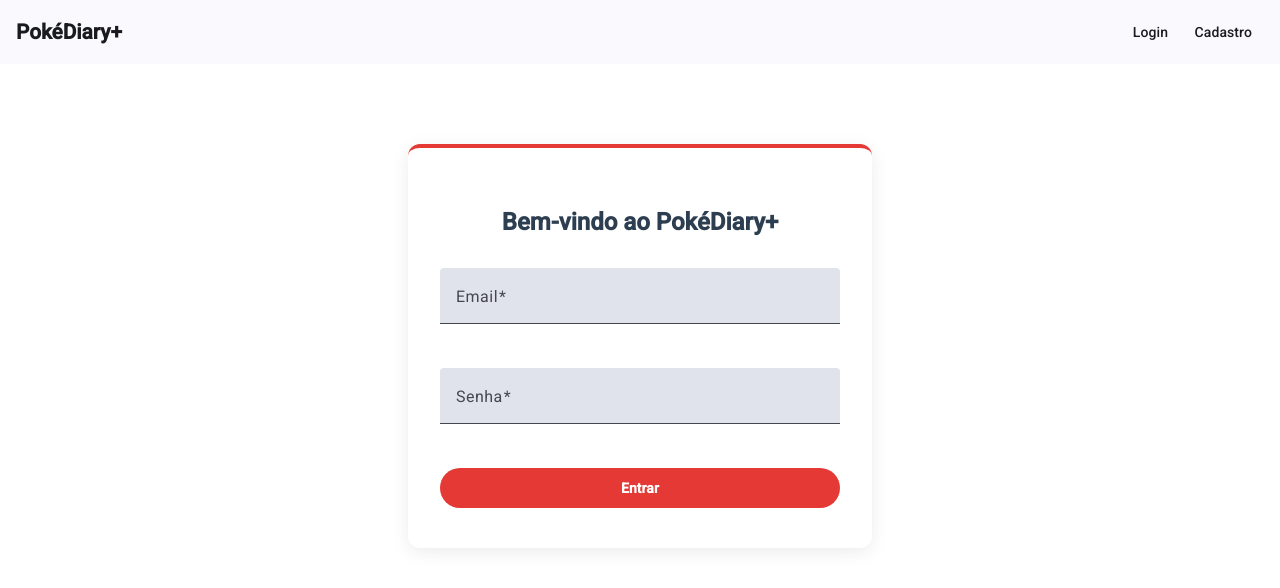
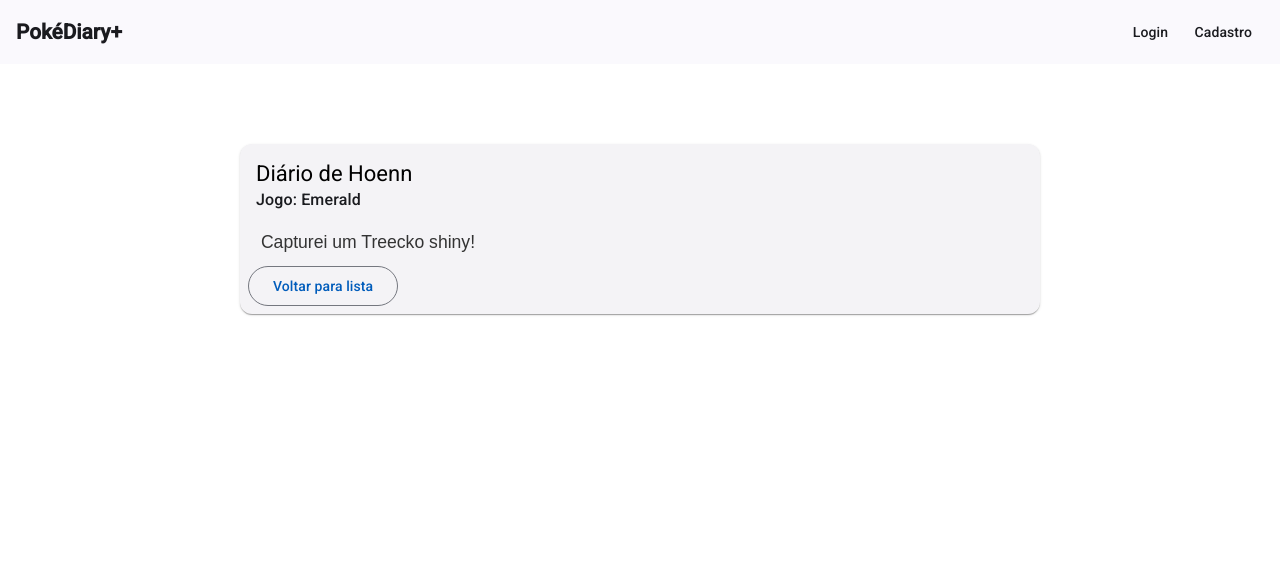
Before and after one commit to EstrellaRaphael/poke-diary-plus, an Angular app in the folder frontend/poke-diary-frontend/: page /diary/1 in a window 1280 px wide. Before the commit this address led to /login. Shown: the top 588 px of the page. Built offline with nearby package versions, Linux system fonts and the light colour scheme.

Commit message:
feat(diary): implement diary list with view, edit and delete functionality

```diff
--- a/frontend/poke-diary-frontend/src/app/app.routes.ts
+++ b/frontend/poke-diary-frontend/src/app/app.routes.ts
@@ -24,6 +24,11 @@ export const routes: Routes = [
             ),
     },
     {
+        path: 'diary',
+        loadComponent: () =>
+            import('./pages/diary/diary-list/diary-list.component').then(m => m.DiaryListComponent)
+    },
+    {
         path: 'diary/new',
         canActivate: [authGuard],
         loadComponent: () =>
@@ -41,11 +46,8 @@ export const routes: Routes = [
     },
     {
         path: 'diary/:id',
-        canActivate: [authGuard],
         loadComponent: () =>
-            import('./pages/diary/diary-view/diary-view.component').then(
-                (m) => m.DiaryViewComponent
-            ),
+            import('./pages/diary/diary-view/diary-view.component').then(m => m.DiaryViewComponent)
     },
     {
         path: 'diary/:id/edit',
--- a/frontend/poke-diary-frontend/src/app/pages/diary/diary-form/diary-form.component.html
+++ b/frontend/poke-diary-frontend/src/app/pages/diary/diary-form/diary-form.component.html
@@ -4,12 +4,18 @@
     <form [formGroup]="form" (ngSubmit)="onSubmit()" novalidate>
         <mat-form-field appearance="fill" class="full-width">
             <mat-label>Título da jornada</mat-label>
-            <input matInput formControlName="title" required />
+            <input matInput formControlName="title" required autocomplete="off" />
+            <mat-error *ngIf="form.get('title')?.hasError('required')">
+                Título é obrigatório
+            </mat-error>
         </mat-form-field>
 
         <mat-form-field appearance="fill" class="full-width">
             <mat-label>Jogo</mat-label>
-            <input matInput formControlName="game" required />
+            <input matInput formControlName="game" required autocomplete="off" />
+            <mat-error *ngIf="form.get('game')?.hasError('required')">
+                Jogo é obrigatório
+            </mat-error>
         </mat-form-field>
 
         <mat-form-field appearance="fill" class="full-width">
--- a/frontend/poke-diary-frontend/src/app/pages/diary/diary-form/diary-form.component.ts
+++ b/frontend/poke-diary-frontend/src/app/pages/diary/diary-form/diary-form.component.ts
@@ -29,24 +29,27 @@ import { DiaryService } from '../../../services/diary.service';
 export class DiaryFormComponent {
   form: FormGroup;
 
-  constructor(private fb: FormBuilder, private diaryService: DiaryService, private router: Router) {
+  constructor(
+    private fb: FormBuilder,
+    private diaryService: DiaryService,
+    private router: Router
+  ) {
     this.form = this.fb.group({
-      title: ['', Validators.required],
-      game: ['', Validators.required],
+      title: ['', [Validators.required]],
+      game: ['', [Validators.required]],
       notes: [''],
     });
   }
 
-  onSubmit() {
-    if (this.form.valid) {
-      this.diaryService.createDiary(this.form.value).subscribe({
-        next: () => {
-          this.router.navigate(['/dashboard']);
-        },
-        error: () => {
-          alert('Erro ao criar jornada.');
-        }
-      });
+  onSubmit(): void {
+    if (this.form.invalid) {
+      this.form.markAllAsTouched();
+      return;
     }
+
+    this.diaryService.createDiary(this.form.value).subscribe({
+      next: () => this.router.navigate(['/diary']),
+      error: () => alert('Erro ao criar diário.'),
+    });
   }
 }
--- a/frontend/poke-diary-frontend/src/app/pages/diary/diary-list/diary-list.component.html
+++ b/frontend/poke-diary-frontend/src/app/pages/diary/diary-list/diary-list.component.html
@@ -12,7 +12,7 @@
                 <mat-card-subtitle>{{ diary.game }}</mat-card-subtitle>
             </mat-card-header>
             <mat-card-content>
-                <p>{{ diary.notes || 'Sem anotações adicionais.' }}</p>
+                <p>{{ diary.notes ? (diary.notes | slice:0:150) + '...' : 'Sem anotações adicionais.' }}</p>
             </mat-card-content>
             <mat-card-actions>
                 <button mat-button [routerLink]="['/diary', diary.id]">Visualizar</button>
--- a/frontend/poke-diary-frontend/src/app/pages/diary/diary-view/diary-view.component.css
+++ b/frontend/poke-diary-frontend/src/app/pages/diary/diary-view/diary-view.component.css
@@ -1,11 +1,14 @@
 .diary-view-container {
-    max-width: 700px;
+    max-width: 800px;
     margin: 4rem auto;
+    padding: 1rem;
     font-family: 'Rubik', sans-serif;
 }
 
-.diary-card {
-    border-radius: 12px;
-    background: #fff;
-    box-shadow: 0 4px 16px rgba(0, 0, 0, 0.06);
+.notes {
+    white-space: pre-wrap;
+    font-size: 1.1rem;
+    line-height: 1.7;
+    margin-top: 1rem;
+    color: #333;
 }
--- a/frontend/poke-diary-frontend/src/app/pages/diary/diary-view/diary-view.component.html
+++ b/frontend/poke-diary-frontend/src/app/pages/diary/diary-view/diary-view.component.html
@@ -1,17 +1,20 @@
 <div class="diary-view-container" *ngIf="diary">
-    <mat-card class="diary-card">
+    <mat-card>
         <mat-card-header>
             <mat-card-title>{{ diary.title }}</mat-card-title>
             <mat-card-subtitle>Jogo: {{ diary.game }}</mat-card-subtitle>
         </mat-card-header>
 
         <mat-card-content>
-            <p><strong>Anotações:</strong></p>
-            <p>{{ diary.notes || 'Nenhuma anotação adicional.' }}</p>
+            <p class="notes">
+                {{ diary.notes || 'Sem anotações registradas.' }}
+            </p>
         </mat-card-content>
 
         <mat-card-actions>
-            <button mat-stroked-button color="primary" disabled>Editar Jornada</button>
+            <button mat-stroked-button color="primary" [routerLink]="['/diary']">
+                Voltar para lista
+            </button>
         </mat-card-actions>
     </mat-card>
 </div>
--- a/frontend/poke-diary-frontend/src/app/pages/diary/diary-view/diary-view.component.ts
+++ b/frontend/poke-diary-frontend/src/app/pages/diary/diary-view/diary-view.component.ts
@@ -1,19 +1,27 @@
 import { Component, OnInit } from '@angular/core';
+import { ActivatedRoute } from '@angular/router';
 import { CommonModule } from '@angular/common';
-import { ActivatedRoute, RouterModule } from '@angular/router';
 import { MatCardModule } from '@angular/material/card';
+import { MatIconModule } from '@angular/material/icon';
 import { MatButtonModule } from '@angular/material/button';
+import { RouterModule } from '@angular/router';
 import { DiaryService } from '../../../services/diary.service';
 
 @Component({
   selector: 'app-diary-view',
   standalone: true,
-  imports: [CommonModule, RouterModule, MatCardModule, MatButtonModule],
+  imports: [
+    CommonModule,
+    RouterModule,
+    MatCardModule,
+    MatIconModule,
+    MatButtonModule
+  ],
   templateUrl: './diary-view.component.html',
-  styleUrls: ['./diary-view.component.css'],
+  styleUrls: ['./diary-view.component.css']
 })
 export class DiaryViewComponent implements OnInit {
-  diary: any = null;
+  diary: any;
 
   constructor(
     private route: ActivatedRoute,
@@ -24,8 +32,8 @@ export class DiaryViewComponent implements OnInit {
     const id = this.route.snapshot.paramMap.get('id');
     if (id) {
       this.diaryService.getDiaryById(id).subscribe({
-        next: (res) => (this.diary = res),
-        error: () => alert('Erro ao carregar a jornada.'),
+        next: (res) => this.diary = res,
+        error: () => alert('Erro ao carregar diário.')
       });
     }
   }
```
